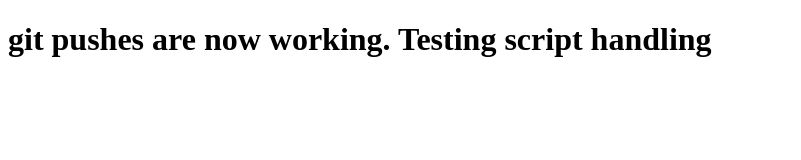
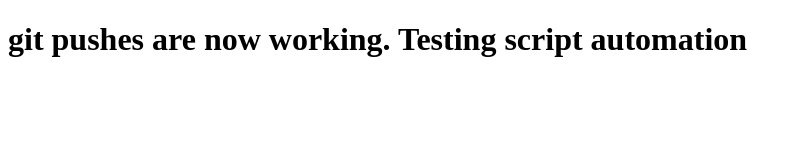
Before and after one commit to Themoonset/themoonset.net, a plain HTML site: page index.html in a window 1280 px wide. Shown: the whole page, without its empty margins (0-801 px from the left). Drawn offline with Linux system fonts and the light colour scheme.

Commit message:
automation test

```diff
--- a/index.html
+++ b/index.html
@@ -9,7 +9,7 @@
 </head>
 <body>
     <h1>
-        git pushes are now working. Testing script handling
+        git pushes are now working. Testing script automation
     </h1>
     <script src="script.js"></script>
 </body>
```
